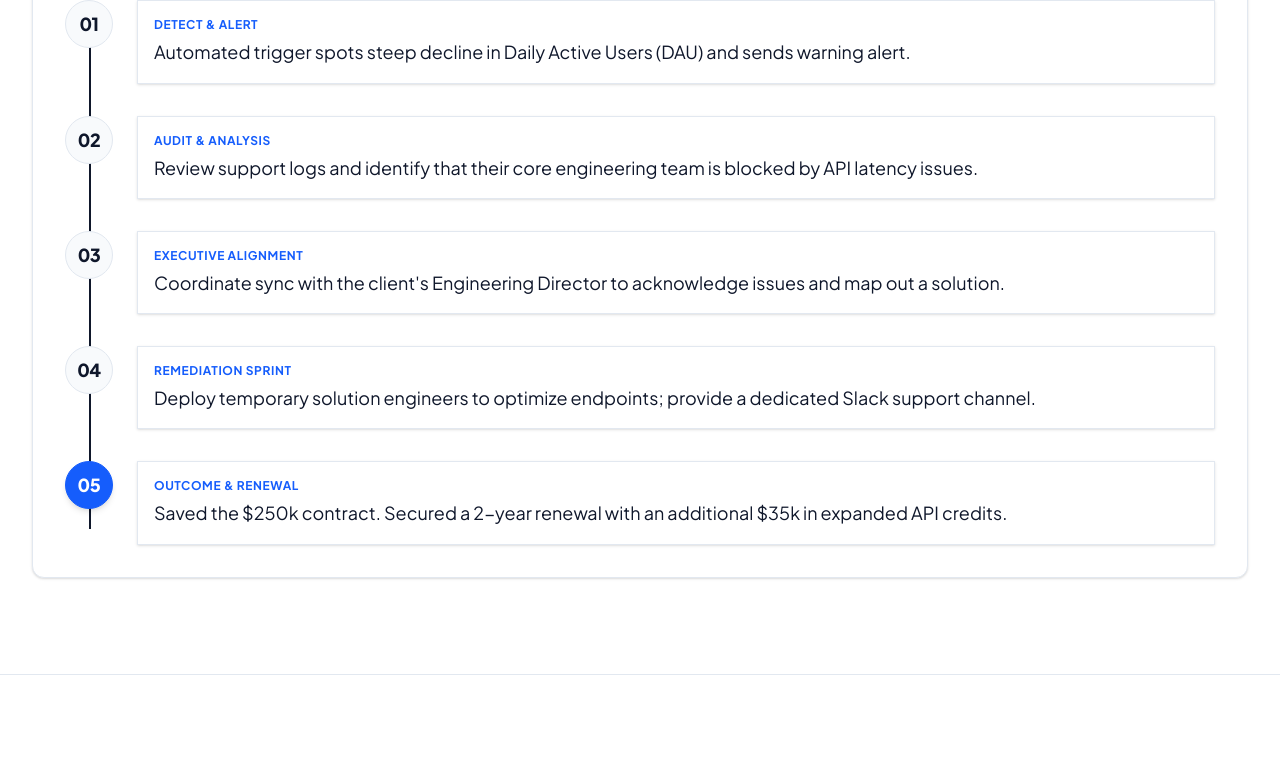
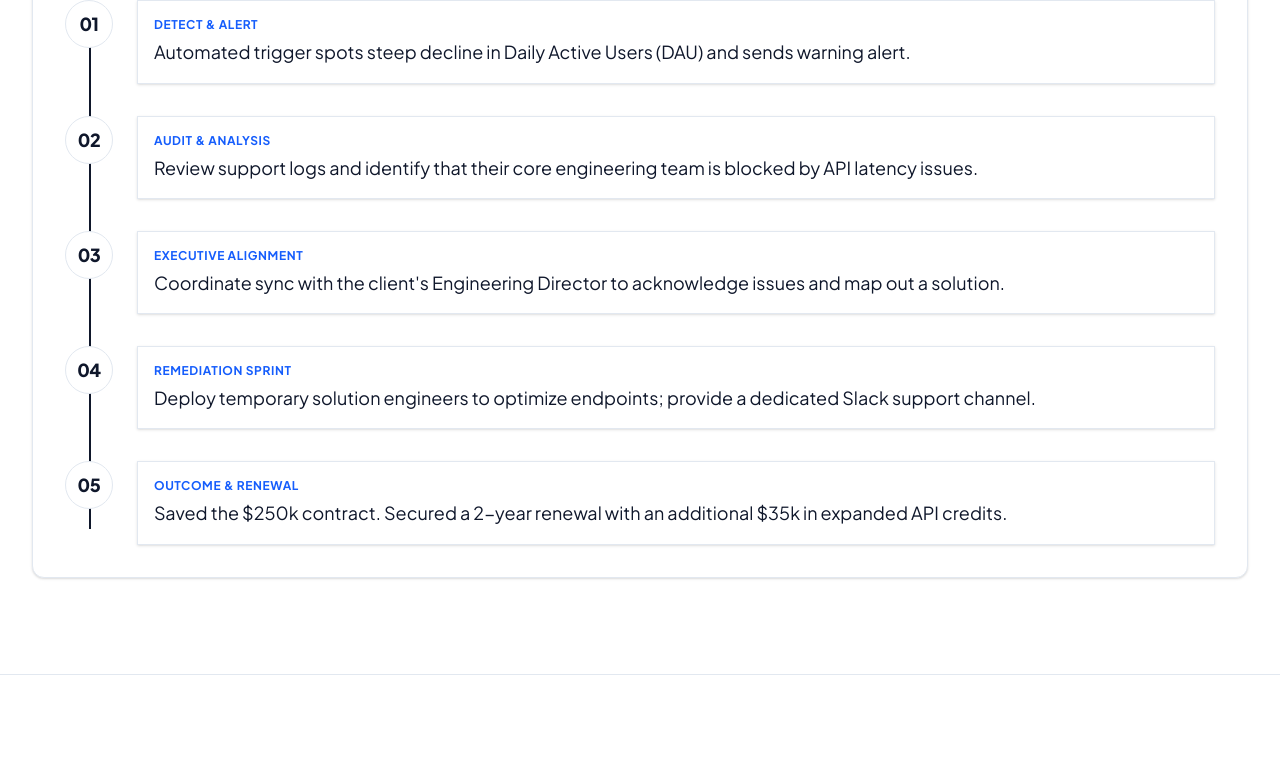
Before and after one commit to schristian9/CSM_Port, a Next.js app: page / in a window 1280 px wide. Shown: the part 3560-4331 px from the top of the page. Built offline with nearby package versions, Linux system fonts and the light colour scheme.

Commit message:
Make all playbook step circles uniformly white with black text

```diff
--- a/components/Playbooks.js
+++ b/components/Playbooks.js
@@ -101,11 +101,7 @@ export default function Playbooks() {
             {playbooks[activePlaybook].steps.map((step, idx) => (
               <div key={idx} className="flex gap-6 items-start relative z-10">
                 {/* Flow Step Number Circle */}
-                <div className={`w-12 h-12 rounded-full border flex items-center justify-center font-sans tracking-tight font-black text-lg shrink-0 relative z-10 ${
-                  idx === playbooks[activePlaybook].steps.length - 1
-                    ? "bg-blue-600 text-white border-blue-600 shadow-md"
-                    : "bg-slate-50 text-slate-900 border-slate-200"
-                }`}>
+                <div className="w-12 h-12 rounded-full border border-slate-200 bg-white flex items-center justify-center font-sans tracking-tight font-black text-lg text-slate-900 shrink-0 relative z-10">
                   0{idx + 1}
                 </div>
 
```
